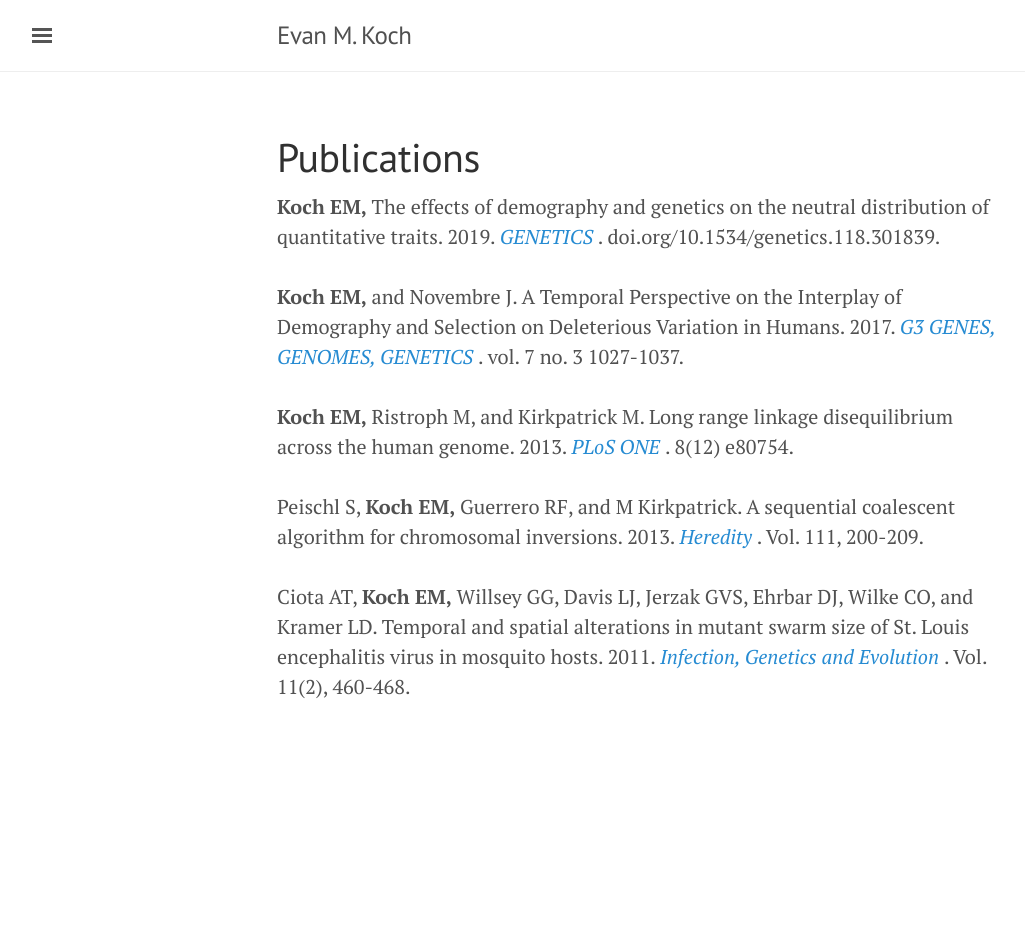
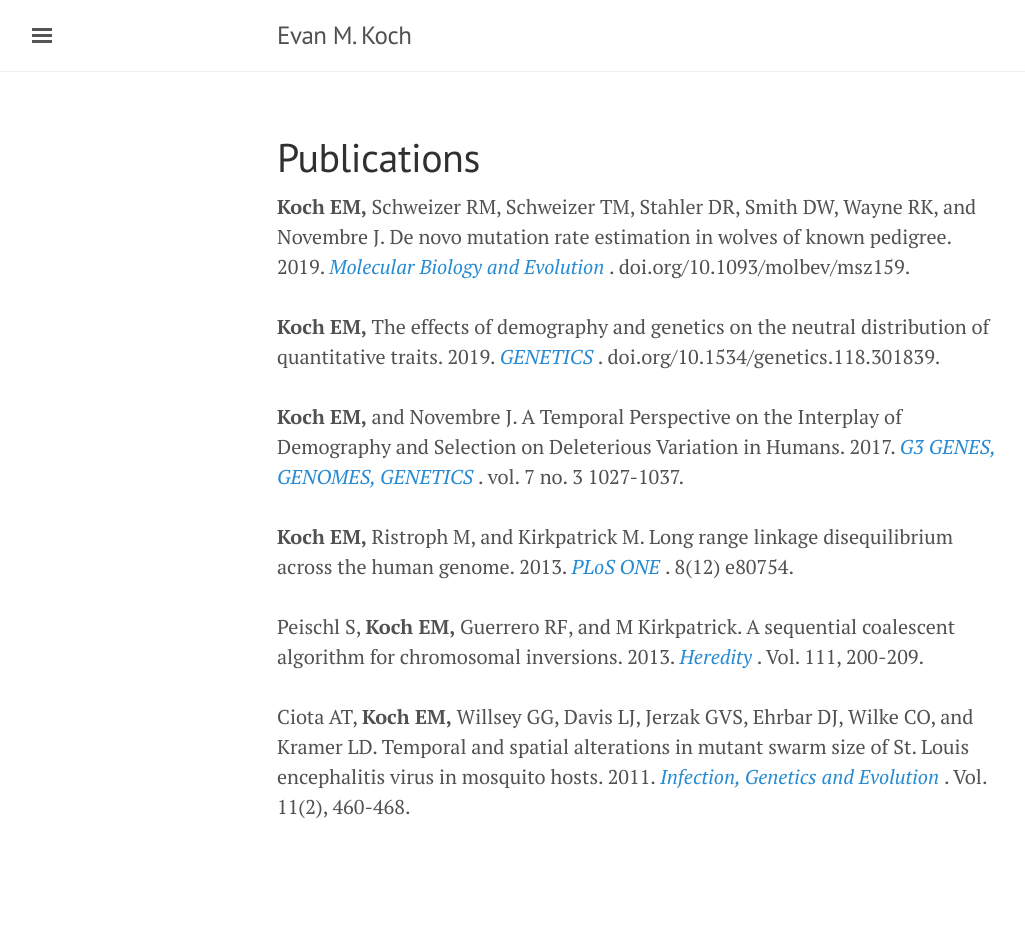
Before and after one commit to emkoch/emkoch.github.io, a Jekyll site: the page built from publications.html, in a window 1280 px wide. Shown: the whole page, without its empty margins (3-1028 px from the left). Built offline with Jekyll 4.4.1, drawn with Linux system fonts in a browser that asks for light colours; before the commit the page ends 900 px from its top, so only the background shows below that.

Commit message:
added wolf dnm paper

```diff
--- a/_data/publications.yml
+++ b/_data/publications.yml
@@ -32,3 +32,10 @@
   journal: GENETICS
   volume: doi.org/10.1534/genetics.118.301839
   url: http://www.genetics.org/content/early/2019/02/19/genetics.118.301839
+
+- title: De novo mutation rate estimation in wolves of known pedigree
+  authors: [Koch EM, Schweizer RM, Schweizer TM, Stahler DR, Smith DW, Wayne RK, Novembre J]
+  year: 2019
+  journal: Molecular Biology and Evolution
+  volume: doi.org/10.1093/molbev/msz159
+  url: https://academic.oup.com/mbe/advance-article/doi/10.1093/molbev/msz159/5531468?guestAccessKey=fa6d3aa5-6e94-4626-ad61-dd37553e49c9
```
